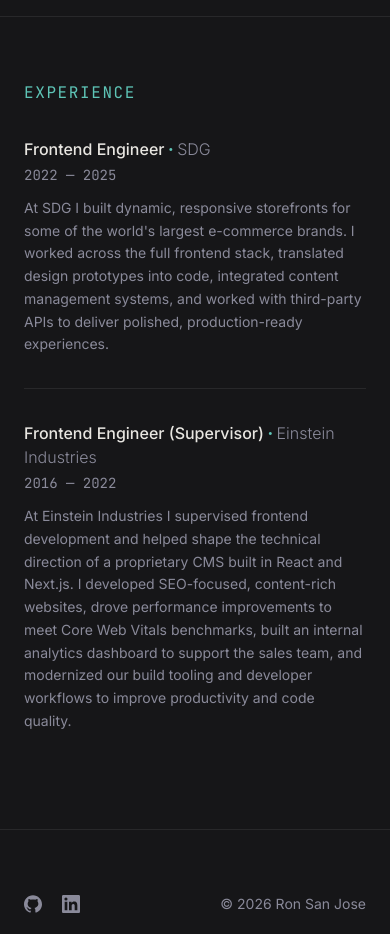
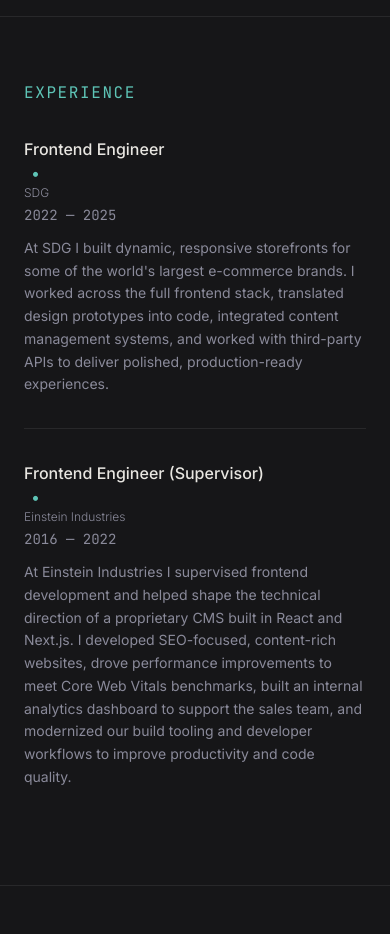
Before and after one commit to ronsj/ronsj.dev-2026, a Next.js app: page / in a window 390 px wide. Shown: the part 3160-4094 px from the top of the page. Built offline with nearby package versions, Linux system fonts and the light colour scheme.

Commit message:
Update mobile text alignment

```diff
--- a/components/experience-section.tsx
+++ b/components/experience-section.tsx
@@ -17,15 +17,17 @@
               className="py-8 first:pt-0"
             >
               <div className="flex flex-col gap-1 lg:flex-row lg:items-start lg:justify-between">
-                <h3 className="text-site-heading font-sans text-base font-medium">
-                  {role.title}
-                  <span className="text-site-accent font-extrabold"> · </span>
+                <h3 className="text-site-heading flex flex-col font-sans text-base font-medium lg:flex-row lg:items-baseline">
+                  <span>{role.title}</span>
+                  <span className="text-site-accent px-2 font-extrabold sm:hidden lg:inline">
+                    &bull;
+                  </span>
                   {role.companyUrl ? (
                     <a
                       href={role.companyUrl}
                       target="_blank"
                       rel="noopener noreferrer"
-                      className="text-site-body hover:text-site-accent text-base font-light transition-colors"
+                      className="text-site-body hover:text-site-accent text-xs font-light transition-colors lg:text-base"
                     >
                       {role.company}
                     </a>
```
